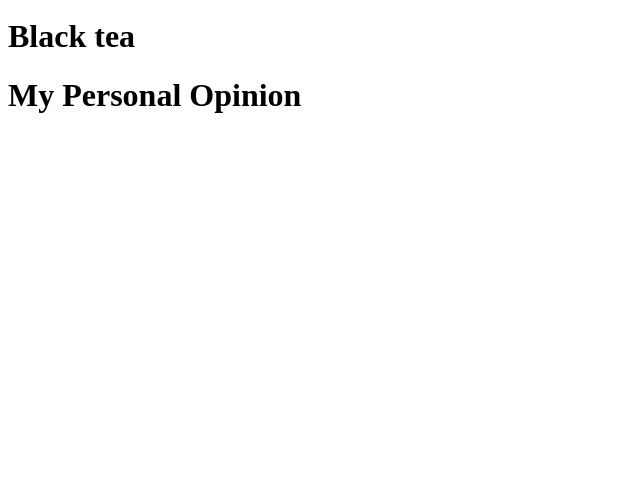
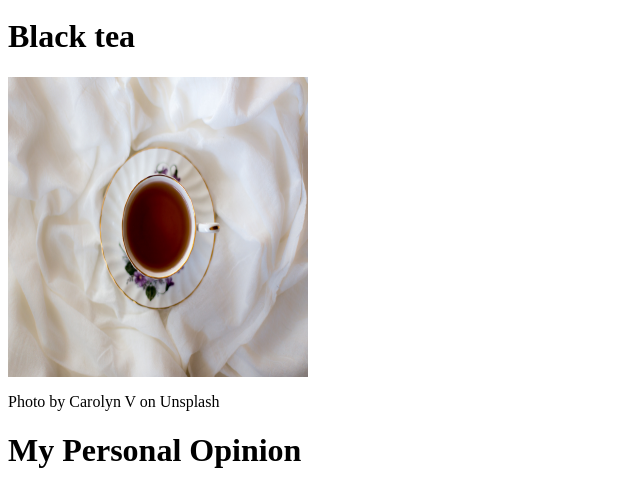
Before and after one commit to mflowers1395/project1, a plain HTML site: page page2.html in a window 1280 px wide. Shown: the part 1307-1797 px from the top of the page, without its empty margins (0-640 px from the left). Before the commit the page ends 1442 px from the top, so only its background shows below. Drawn offline with Linux system fonts and the light colour scheme.

Commit message:
Update page2.html

```diff
--- a/page2.html
+++ b/page2.html
@@ -19,6 +19,8 @@
   <img src="lemon.jpg" alt="lemon" height="300" width="300">
   <p> Photo by Han Lahandoe on Unsplash </p>
   <h1> Black tea</h2>
+  <img src="black.jpg" alt="black" height="300" width="300">
+  <p> Photo by Carolyn V on Unsplash </p>
   <h1> My Personal Opinion </h2>
 
 </body>
```
